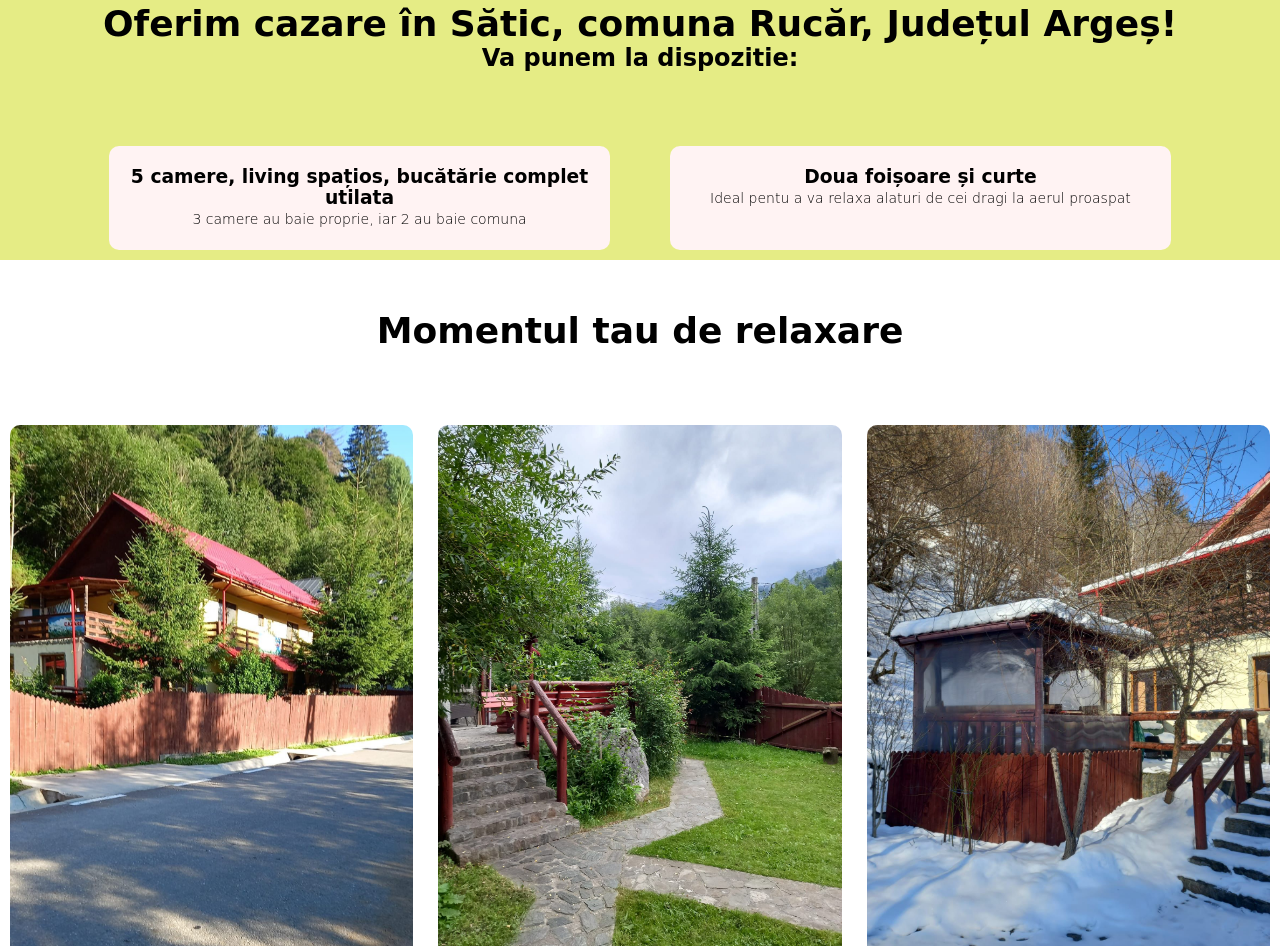
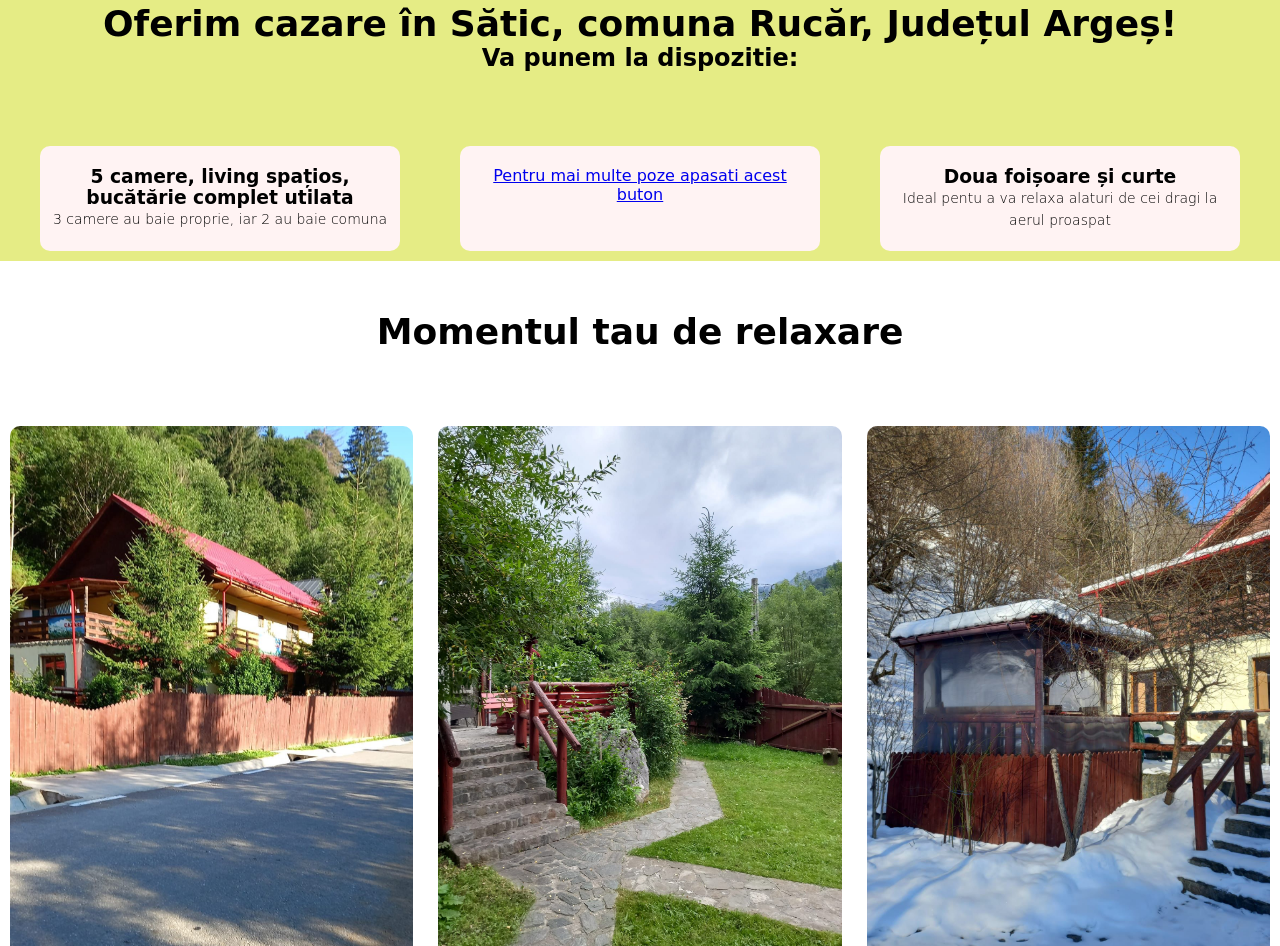
Before and after one commit to SebyFTW/cabanadevarasatic, a plain HTML site: page index.html in a window 1280 px wide. Shown: the part 897-1843 px from the top of the page. Drawn offline with Linux system fonts and the light colour scheme; a web font is replaced by a local one.

Commit message:
Update index.html

```diff
--- a/index.html
+++ b/index.html
@@ -44,6 +44,7 @@
 				<h3>5 camere, living spațios, bucătărie complet utilata</h3>
 				<p>3 camere au baie proprie, iar 2 au baie comuna</p>
 			</div>
+				<a class="course-col" href="C:\Users\badea\Desktop\proiect anton site casa munte\poze.html">Pentru mai multe poze apasati acest buton</a>
 			<div class="course-col">
 				<h3>Doua foișoare și curte</h3>
 				<p>Ideal pentu a va relaxa alaturi de cei dragi la aerul proaspat</p>
```
